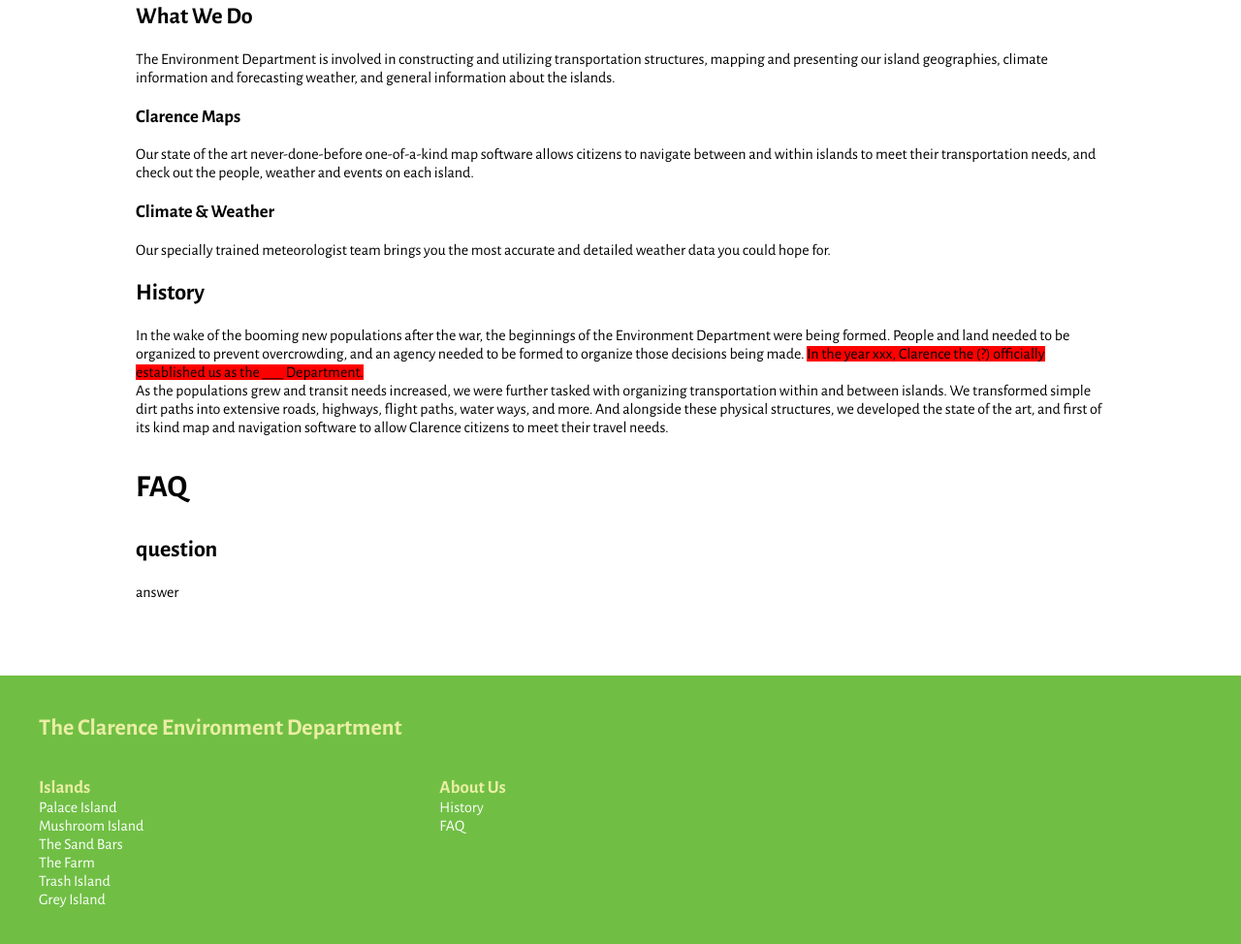
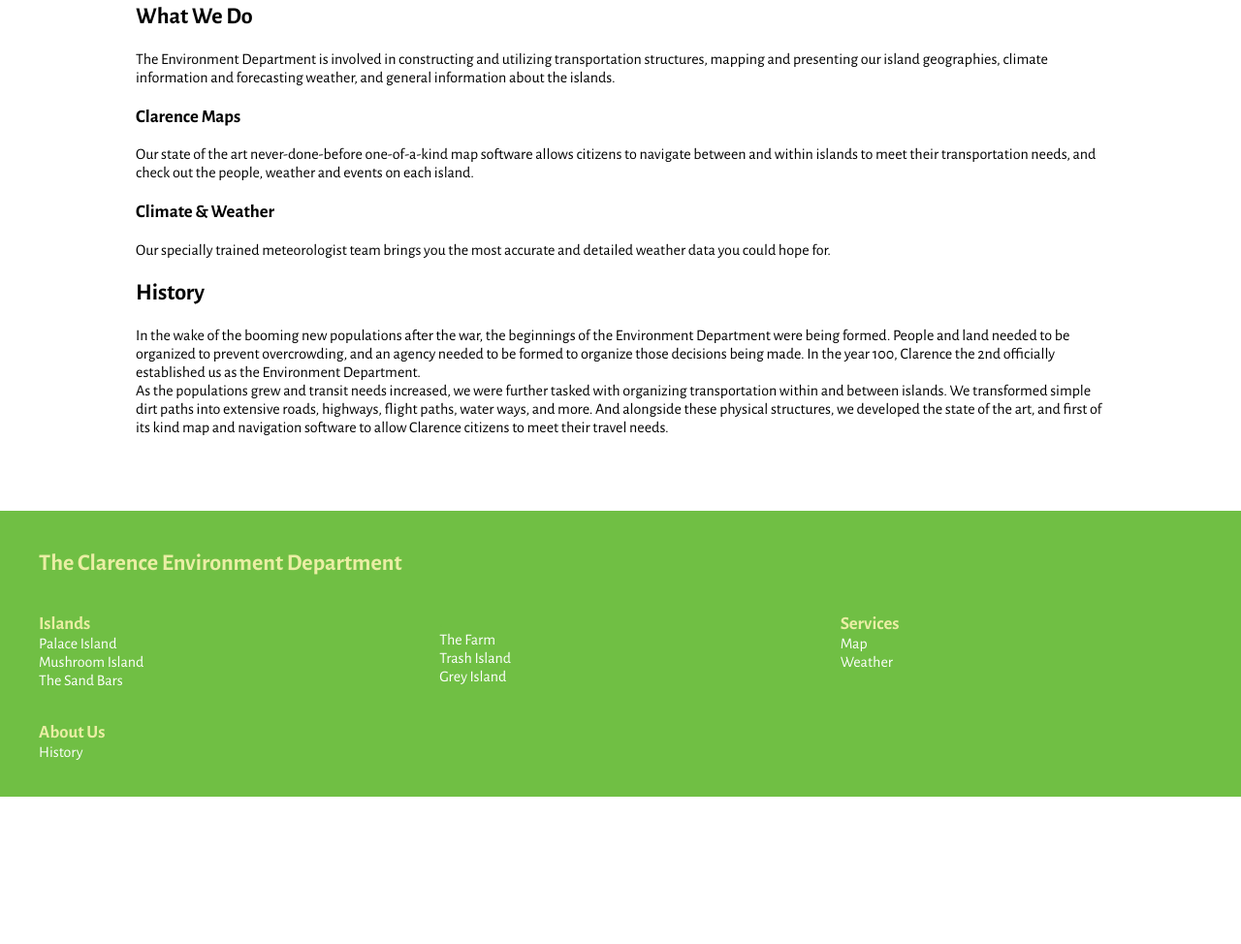
Before and after one commit to profsoomi/city-as-system, a plain HTML site: page environment/about.html in a window 1280 px wide. Shown: the part 248-1222 px from the top of the page at 97% size. After the commit the page ends 1070 px from the top, so only its background shows below. Drawn offline with nearby package versions, Linux system fonts and the light colour scheme.

Commit message:
about and footer update

```diff
--- a/environment/about.html
+++ b/environment/about.html
@@ -36,17 +36,10 @@
             </article>
             <article>
                 <h2 id="history">History</h2>
-                <p>In the wake of the booming new populations after the war, the beginnings of the Environment Department were being formed. People and land needed to be organized to prevent overcrowding, and an agency needed to be formed to organize those decisions being made. <span style="background-color: red;">In the year xxx, Clarence the (?) officially established us as the ___ Department.</span>
+                <p>In the wake of the booming new populations after the war, the beginnings of the Environment Department were being formed. People and land needed to be organized to prevent overcrowding, and an agency needed to be formed to organize those decisions being made. In the year 100, Clarence the 2nd officially established us as the Environment Department.
                 <br>
                 As the populations grew and transit needs increased, we were further tasked with organizing transportation within and between islands. We transformed simple dirt paths into extensive roads, highways, flight paths, water ways, and more. And alongside these physical structures, we developed the state of the art, and first of its kind map and navigation software to allow Clarence citizens to meet their travel needs.
                 </p>
-            </article>
-        </section>
-        <section>
-            <article>
-                <h1>FAQ</h1>
-                <h2>question</h2>
-                <p>answer</p>
             </article>
         </section>
     </main>
@@ -59,14 +52,21 @@
                 <li><a href="">Palace Island</a></li>
                 <li><a href="">Mushroom Island</a></li>
                 <li><a href="">The Sand Bars</a></li>
+            </ul>
+            <ul>
+                <li style="color:#70bf44">.</li>
                 <li><a href="">The Farm</a></li>
                 <li><a href="">Trash Island</a></li>
                 <li><a href="">Grey Island</a></li>
             </ul>
             <ul>
+                <li><h3>Services</h3></li>
+                <li><a href="">Map</a></li>
+                <li><a href="./weather.html">Weather</a></li>
+            </ul>
+            <ul>
                 <li><h3><a href="./about.html">About Us</a></h3></li>
                 <li><a href="./about.html#history">History</a></li>
-                <li><a href="./about.html#faq">FAQ</a></li>
             </ul>
         </div>
     </footer>
```
